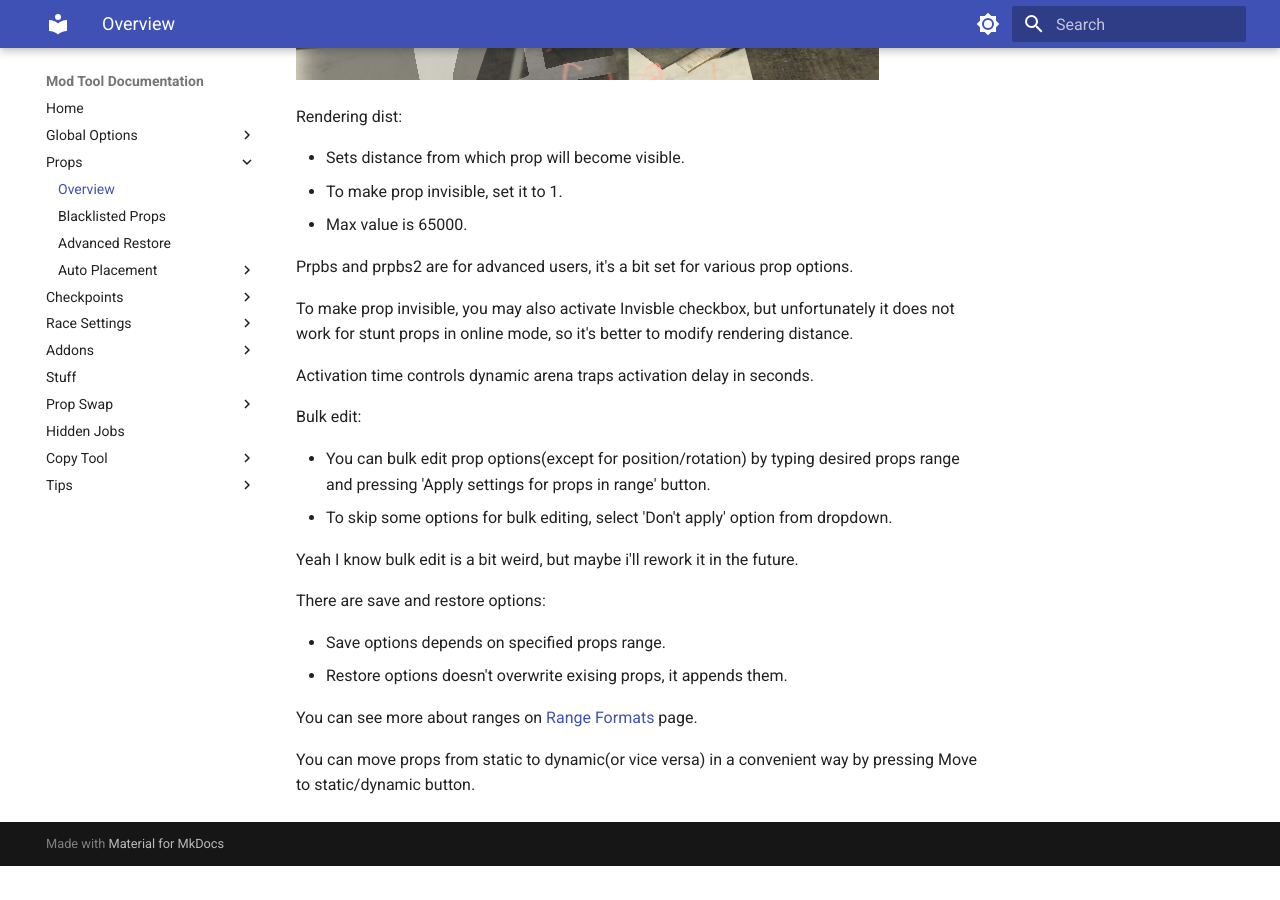
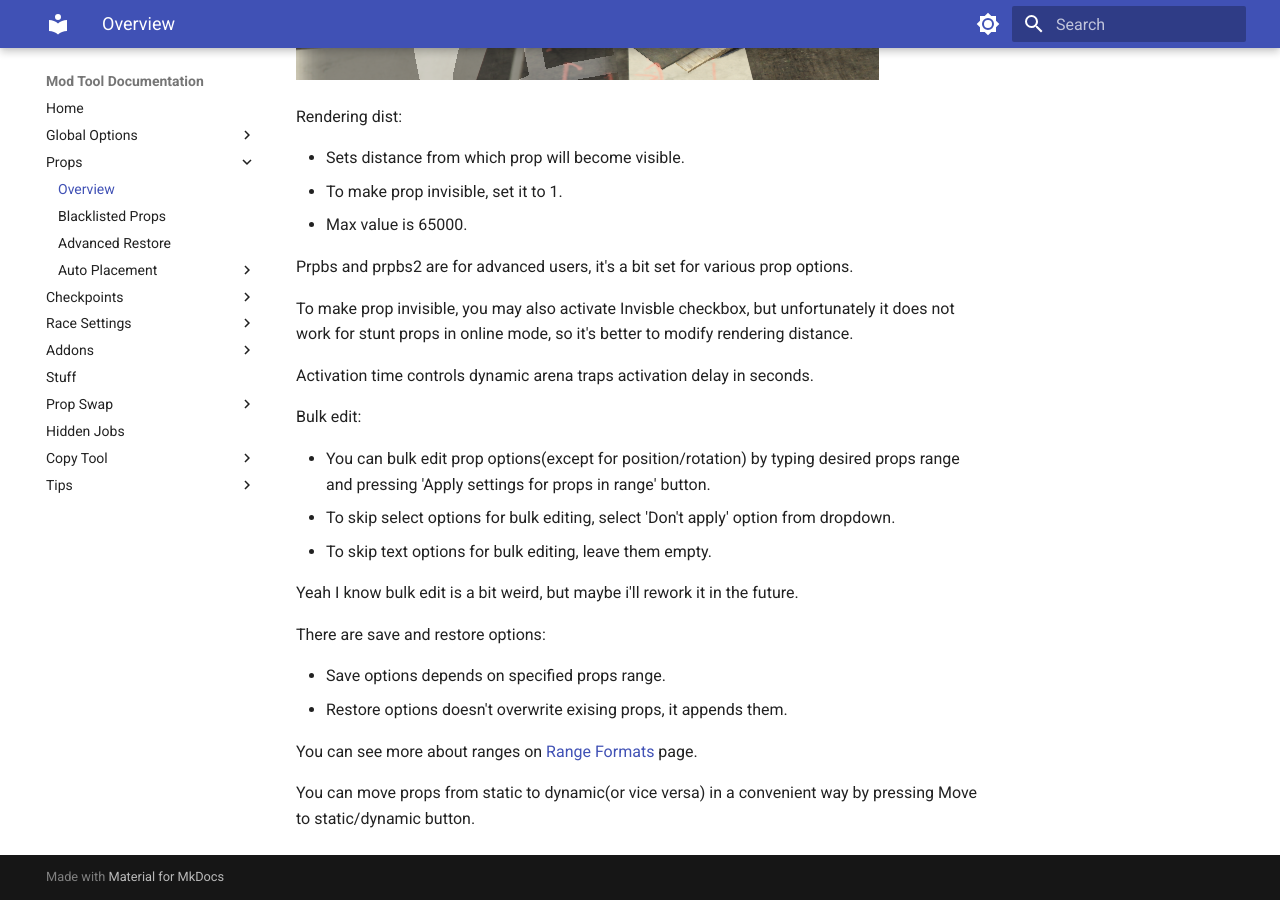
Before and after one commit to Oleg52/ModToolDocs, an MkDocs documentation site: the page built from docs/props/overview.md, in a window 1280 px wide and 900 px high, scrolled down 1340 px. Built offline with MkDocs 1.6.1 and Material for MkDocs 9.7.7, drawn with Linux system fonts in a browser that asks for light colours; before the commit the page ends 2206 px from its top, so only the background shows below that.

Commit message:
update props bulk edit info

```diff
--- a/docs/props/overview.md
+++ b/docs/props/overview.md
@@ -29,7 +29,8 @@ Activation time controls dynamic arena traps activation delay in seconds.
 Bulk edit:
 
 - You can bulk edit prop options(except for position/rotation) by typing desired props range and pressing 'Apply settings for props in range' button.
-- To skip some options for bulk editing, select 'Don't apply' option from dropdown.
+- To skip select options for bulk editing, select 'Don't apply' option from dropdown.
+- To skip text options for bulk editing, leave them empty.
 
 Yeah I know bulk edit is a bit weird, but maybe i'll rework it in the future.
 
```
